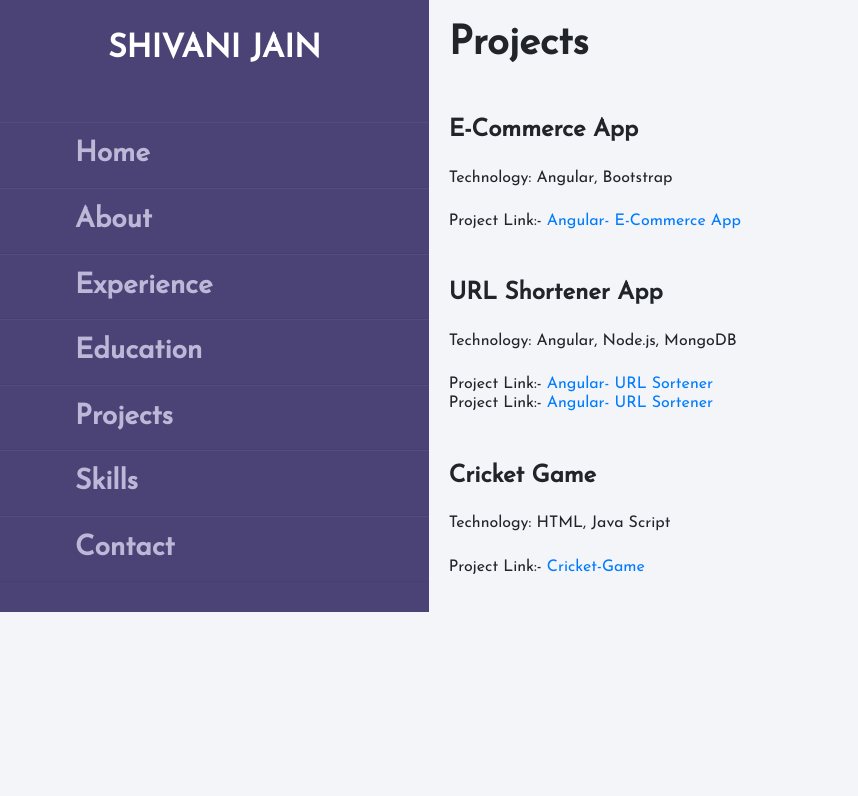
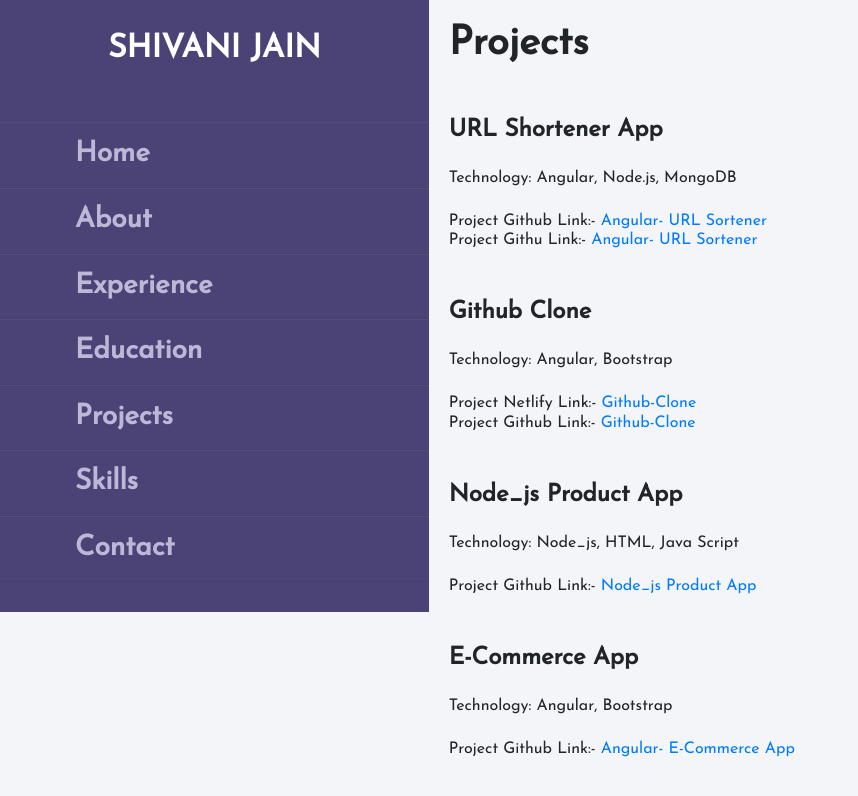
Before and after one commit to shivijain93/Personal_Portfolio, an Angular app: page /projects in a window 1280 px wide. Shown: the top 796 px of the page, without its empty margins (0-858 px from the left). Built offline with nearby package versions, Linux system fonts and the light colour scheme.

Commit message:
Initial Commit

```diff
--- a/src/app/projects/projects.component.html
+++ b/src/app/projects/projects.component.html
@@ -30,18 +30,26 @@
 
           <div><h1><b>Projects</b></h1><br><br>
 
-            <h4><b>E-Commerce App</b></h4><br>
-            <h6>Technology: Angular, Bootstrap </h6><br>
-           <h6>Project Link:- <a href="https://github.com/shivijain93/guvi/tree/master/Angular/shopping_app">Angular- E-Commerce App</a></h6>
-            <br><br>
+
            <h4><b>URL Shortener App</b></h4><br>
            <h6>Technology: Angular, Node.js, MongoDB </h6><br>
-          <h6>Project Link:- <a href="https://github.com/shivijain93/urlshortner_angular"> Angular- URL Sortener</a></h6>
-          <h6>Project Link:- <a href="https://github.com/shivijain93/node.js_urlshort"> Angular- URL Sortener</a></h6>
+          <h6>Project Github Link:- <a href="https://github.com/shivijain93/urlshortner_angular"> Angular- URL Sortener</a></h6>
+          <h6>Project Githu Link:- <a href="https://github.com/shivijain93/node.js_urlshort"> Angular- URL Sortener</a></h6>
            <br><br>
-          <h4><b>Cricket Game</b></h4><br>
-          <h6>Technology: HTML, Java Script </h6><br>
-         <h6>Project Link:- <a href="https://github.com/shivijain93/guvi/blob/master/cricket.js">Cricket-Game</a></h6>
+           <h4><b>Github Clone</b></h4><br>
+            <h6>Technology: Angular, Bootstrap </h6><br>
+            <h6>Project Netlify Link:- <a href="https://shivanijain-get-github-repo.netlify.app/">Github-Clone</a></h6>
+           <h6>Project Github Link:- <a href="https://github.com/shivijain93/github-clone">Github-Clone</a></h6>
+
+
+            <br><br>
+          <h4><b>Node_js Product App</b></h4><br>
+          <h6>Technology: Node_js, HTML, Java Script </h6><br>
+         <h6>Project Github Link:- <a href="https://github.com/shivijain93/guvi/tree/master/ProductApp">Node_js Product App</a></h6>
+         <br><br>
+         <h4><b>E-Commerce App</b></h4><br>
+            <h6>Technology: Angular, Bootstrap </h6><br>
+           <h6>Project Github Link:- <a href="https://github.com/shivijain93/guvi/tree/master/Angular/shopping_app">Angular- E-Commerce App</a></h6>
 
      </div>
      <div></div>
```
